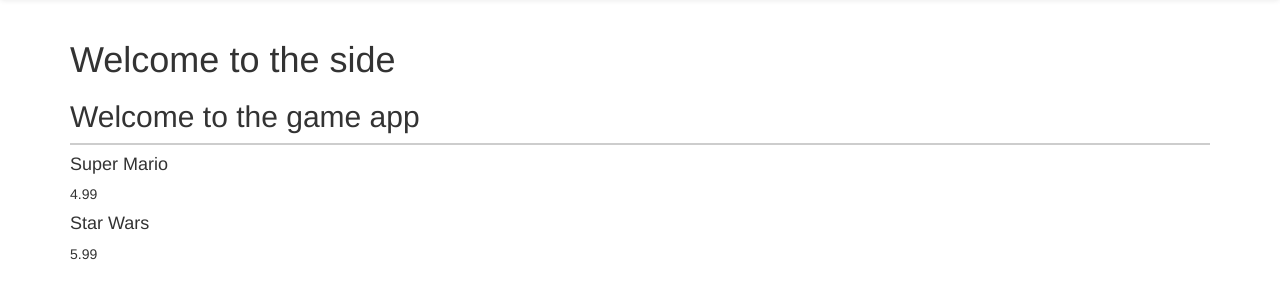
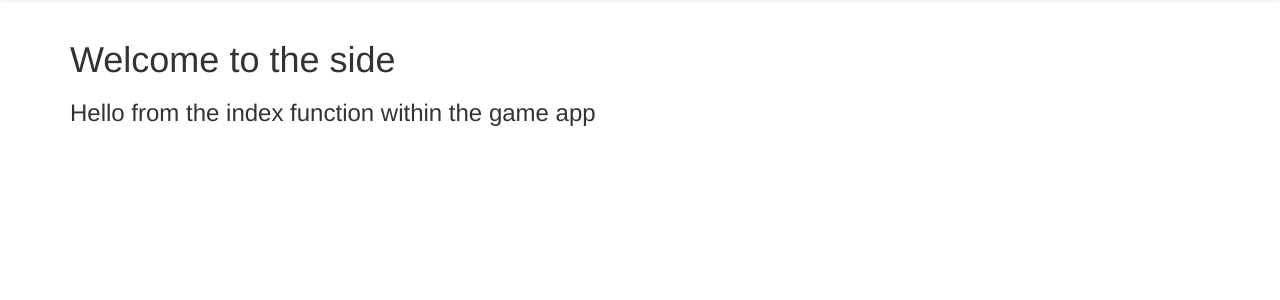
Before and after one commit to karalif/captain_console, a Django app: page /games/ in a window 1280 px wide. Shown: the part 52-352 px from the top of the page. Run offline with Django 3.2, Linux system fonts and the light colour scheme; data that the repository does not hold is empty; some libraries are stand-ins or nearby versions.

Commit message:
bætti við games

```diff
--- a/game/views.py
+++ b/game/views.py
@@ -1,9 +1,7 @@
 from django.shortcuts import render
 
-games=[
-    {'name': 'Super Mario', 'price': 4.99 },
-    {'name': 'Star Wars', 'price' : 5.99 }
-]
+from game.models import Games
 
 def index(request):
-    return render(request, 'game/index.html', context={'games': games})
+    context = {'games': Games.objects.all().order_by('name')}
+    return render(request, 'game/index.html', context)
--- a/static/css/main.css
+++ b/static/css/main.css
@@ -1,10 +1,7 @@
 .game {
     border-bottom: solid 2px rgba(155, 155, 155, .5);
-<<<<<<< HEAD
-=======
-
+    color: green;
 }
 .console {
     border-bottom: solid 2px rgba(155, 155, 155, .5);
->>>>>>> 13ead06adb1d7536dd3da5fa585c8ac694a9605d
 }
--- a/templates/game/index.html
+++ b/templates/game/index.html
@@ -1,10 +1,7 @@
 {% extends 'base.html' %}
 {% block content %}
-    <div class="game">
-    <h2>Welcome to the game app</h2>
-    </div>
+    <h3 class="red">Hello from the index function within the game app</h3>
     {% for game in games %}
-        <h4>{{game.name}}</h4>
-        <p>{{game.price}}</p>
+        {% include 'game/single_game.html' with game=game %}
     {% endfor %}
 {% endblock %}
--- /dev/null
+++ b/templates/game/single_game.html
@@ -0,0 +1,6 @@
+<div  class="well game">
+    <a href="game-img" scr="{{game.gameimage_set.first.image}}"/>
+    <h4>{{game.name}}}<h4/>
+    <p>{{game.description}}</p>
+    <a/>
+</div>
```
Also changed, not shown: 1 other file.
